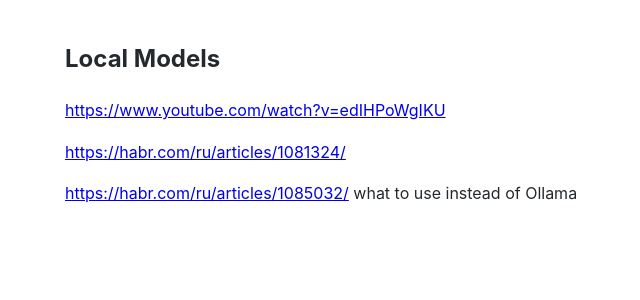
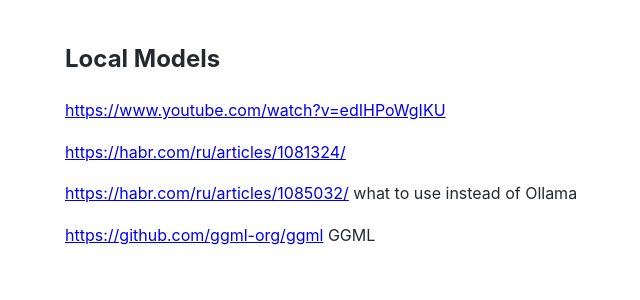
Before and after one commit to Michael-Lubinsky/michael-lubinsky.github.com, a Jekyll site: the page built from ml/local_llm.md, in a window 1280 px wide. Shown: the top 300 px of the page, without its empty margins (125-765 px from the left). Built offline with Jekyll 4.4.1, drawn with Linux system fonts in a browser that asks for light colours; our own code applies the rules of GitHub Pages for plain Markdown files.

Commit message:
Add GGML link to local_llm.md

```diff
--- a/ml/local_llm.md
+++ b/ml/local_llm.md
@@ -5,3 +5,5 @@
 <https://habr.com/ru/articles/1081324/>
 
 <https://habr.com/ru/articles/1085032/> what to use instead of Ollama
+
+<https://github.com/ggml-org/ggml> GGML
```
